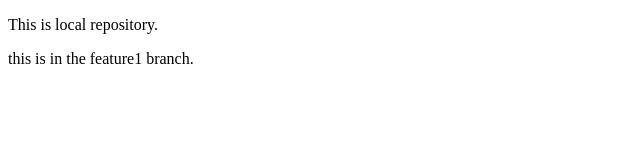
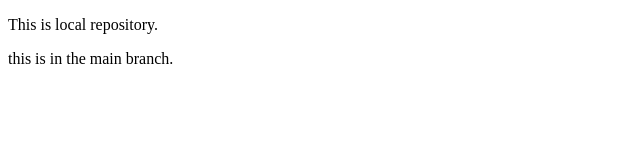
Before and after one commit to jaswinder-dev/localRepo, a plain HTML site: page index.html in a window 1280 px wide. Shown: the full height of the page, 0-640 px from the left. Drawn offline with Linux system fonts and the light colour scheme.

Commit message:
index file modified (debugged)

```diff
--- a/index.html
+++ b/index.html
@@ -7,6 +7,6 @@
 </head>
 <body>
     <p>This is local repository.</p>
-    <p>this is in the feature1 branch.</p>
+    <p>this is in the main branch.</p>
 </body>
 </html>
```
